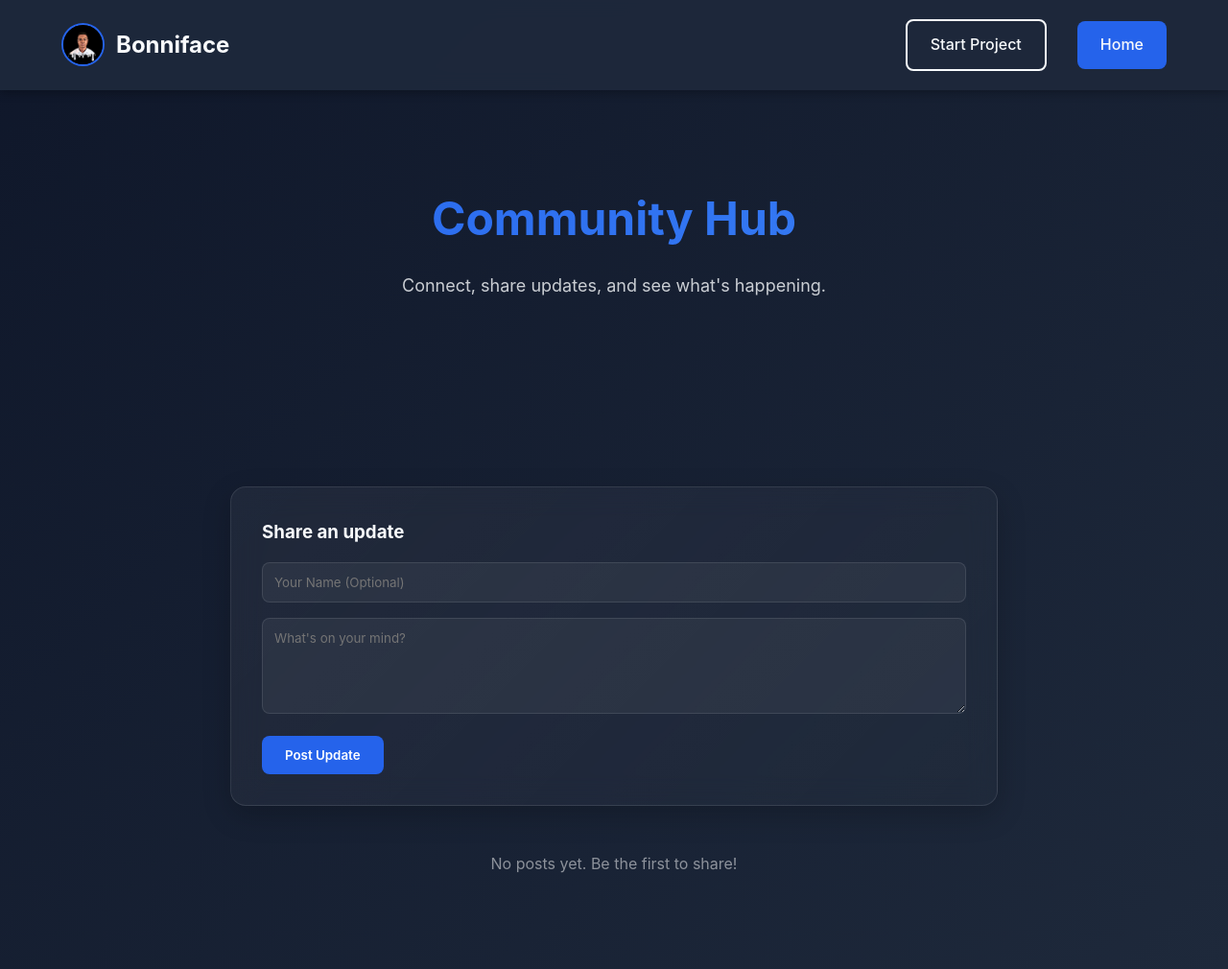
After one commit to FUSE-N/fuse-n, a Flask app: template templates/community.html in a window 1280 px wide. The commit adds this page. Shown: the whole page at 96% size. Run offline with Flask 3, Linux system fonts and the light colour scheme; the template is opened without the code that fills it, so the values that code supplies are empty.

Commit message:
feat: Add community and admin pages, and refactor data management and email services into a new `services` module.

```diff
--- a/app.py
+++ b/app.py
@@ -8,10 +8,13 @@ from flask import (
     url_for,
 )
 from flask_mail import Mail, Message
-import gspread
-from oauth2client.service_account import ServiceAccountCredentials
 import datetime
 import random
+import os
+
+from dotenv import load_dotenv
+from werkzeug.utils import secure_filename
+from services import get_data_manager, get_email_service
 import os
 
 from dotenv import load_dotenv
@@ -34,31 +37,11 @@ app.config["MAIL_USERNAME"] = os.getenv("MAIL_USERNAME")  # Your email
 app.config["MAIL_PASSWORD"] = os.getenv("MAIL_PASSWORD")  # Your app password
 mail = Mail(app)
 
-# ---------------- GOOGLE SHEETS CONFIG ----------------
-scope = [
-    "https://spreadsheets.google.com/feeds",
-    "https://www.googleapis.com/auth/drive",
-]
-
-sheet = None
-client = None
-if os.path.exists("credentials.json"):
-    try:
-<<<<<<< HEAD
-<<<<<<< HEAD
-        creds = ServiceAccountCredentials.from_json_keyfile_name(
-            "credentials.json", scope)
-=======
-        creds = ServiceAccountCredentials.from_json_keyfile_name("credentials.json", scope)
->>>>>>> 5ac7f9c (Add graceful handling for missing Google Sheets credentials and update app settings)
-=======
-        creds = ServiceAccountCredentials.from_json_keyfile_name(
-            "credentials.json", scope)
->>>>>>> 12e2763 (replit)
-        client = gspread.authorize(creds)
-        sheet = client.open("Client_Project_Submissions").sheet1
-    except Exception as e:
-        print(f"Warning: Could not connect to Google Sheets: {e}")
+# ---------------- SERVICES SETUP ----------------
+data_manager = get_data_manager("Client_Project_Submissions")
+community_manager = get_data_manager("Community_Posts")
+activity_manager = get_data_manager("Activity_Log")
+email_service = get_email_service(app, mail)
 
 
 # ---------------- HELPERS ----------------
@@ -84,16 +67,8 @@ def save_uploaded_file(file, project_id):
 
 def send_client_email(email, name, project_id, title, service, date_submitted):
     """Send confirmation email to client."""
-    if not app.config.get("MAIL_USERNAME"):
-        print(f"Email sending disabled. Would send to {email}")
-        return
-    try:
-        msg = Message(
-            subject=f"Project Received — {project_id}",
-            sender=app.config["MAIL_USERNAME"],
-            recipients=[email],
-        )
-        msg.body = f"""
+    subject = f"Project Received — {project_id}"
+    body = f"""
     Dear {name},
 
     Thank you for reaching out to Fuse-IN. Your project request has been received successfully.
@@ -109,40 +84,24 @@ def send_client_email(email, name, project_id, title, service, date_submitted):
     Boniface Kalong
     Freelance Research Analyst | AI & Data Science Consultant
     """
-        mail.send(msg)
-    except Exception as e:
-        print(f"Error sending client email: {e}")
+
+    email_service.send_email(subject, [email], body)
 
 
 def send_admin_email(admin_email, data, filepath=None):
     """Send notification email to admin."""
-    if not app.config.get("MAIL_USERNAME") or not admin_email:
-        print(f"Email sending disabled. Would send to {admin_email}")
-        return
-    try:
-        msg = Message(
-            subject=f"New Project Submission — {data['project_id']}",
-            sender=app.config["MAIL_USERNAME"],
-            recipients=[admin_email],
-        )
+    # Logic is now handled inside email_service, including checking for valid sender/recipients
+    if not admin_email:
+         print("No admin email configured.")
+         return
 
-<<<<<<< HEAD
-<<<<<<< HEAD
-        file_notice = (f"Attached File: {os.path.basename(filepath)}"
-                       if filepath else "No file uploaded.")
-=======
-        file_notice = (
-            f"Attached File: {os.path.basename(filepath)}"
-            if filepath
-            else "No file uploaded."
-        )
->>>>>>> d1e0161 (Make sending emails optional when credentials are not provided)
-=======
-        file_notice = (f"Attached File: {os.path.basename(filepath)}"
-                       if filepath else "No file uploaded.")
->>>>>>> 12e2763 (replit)
+    file_notice = (
+        f"Attached File: {os.path.basename(filepath)}"
+        if filepath
+        else "No file uploaded."
+    )
 
-        msg.body = f"""
+    msg_body = f"""
     New project submission received.
 
     Project ID: {data["project_id"]}
@@ -158,24 +117,14 @@ def send_admin_email(admin_email, data, filepath=None):
     {file_notice}
     """
 
-        # Attach file if exists
-        if filepath and os.path.exists(filepath):
-            with app.open_resource(filepath) as f:
-<<<<<<< HEAD
-<<<<<<< HEAD
-                msg.attach(os.path.basename(filepath),
-                           "application/octet-stream", f.read())
-=======
-                msg.attach(os.path.basename(filepath), "application/octet-stream", f.read())
->>>>>>> d1e0161 (Make sending emails optional when credentials are not provided)
-=======
-                msg.attach(os.path.basename(filepath),
-                           "application/octet-stream", f.read())
->>>>>>> 12e2763 (replit)
 
-        mail.send(msg)
-    except Exception as e:
-        print(f"Error sending admin email: {e}")
+    email_service.send_email(
+        subject=f"New project submission received — {data['project_id']}",
+        recipients=[admin_email],
+        body=msg_body,
+        attachment_path=filepath,
+        app_instance=app
+    )
 
 
 # ---------------- ROUTES ----------------
@@ -209,45 +158,23 @@ def submit():
     # Save uploaded file
     filepath = save_uploaded_file(uploaded_file, project_id)
 
-    # Save data to Google Sheet
-    if sheet:
-<<<<<<< HEAD
-<<<<<<< HEAD
-=======
->>>>>>> 12e2763 (replit)
-        sheet.append_row([
-            date_submitted,
-            project_id,
-            name,
-            email,
-            title,
-            service,
-            description,
-            tools,
-            deadline,
-            budget,
-            filepath or "No file",
-        ])
-<<<<<<< HEAD
-=======
-        sheet.append_row(
-            [
-                date_submitted,
-                project_id,
-                name,
-                email,
-                title,
-                service,
-                description,
-                tools,
-                deadline,
-                budget,
-                filepath or "No file",
-            ]
-        )
->>>>>>> 5ac7f9c (Add graceful handling for missing Google Sheets credentials and update app settings)
-=======
->>>>>>> 12e2763 (replit)
+    # Save data
+    data_manager.append_row([
+        date_submitted,
+        project_id,
+        name,
+        email,
+        title,
+        service,
+        description,
+        tools,
+        deadline,
+        budget,
+        filepath or "No file",
+    ])
+
+    # Log Activity
+    activity_manager.append_row([date_submitted, "New Project Submission", f"Project ID: {project_id} by {name}"])
 
     # Send emails
     send_client_email(email, name, project_id, title, service, date_submitted)
@@ -323,10 +250,40 @@ def submit():
             Your project (<strong>{project_id}</strong>) has been received.<br>
             A confirmation email has been sent to <strong>Bonniface</strong>.</p>
             <a href="/">← Back to Home</a>
+            <br><br>
+            <a href="/community" style="background:#10b981;">Visit Community Hub</a>
         </div>
     </body>
     </html>
     """
+
+# ---------------- COMMUNITY SECTION ----------------
+@app.route("/community")
+def community():
+    """Community page to display posts."""
+    posts = community_manager.get_all_values()
+    # If GSheets returns list of lists, we might need to map them to dicts if we want cleaner template usage.
+    # For now assume list: [Date, Name, Content]
+    return render_template("community.html", posts=posts)
+
+@app.route("/community/post", methods=["POST"])
+def community_post():
+    """Handle new community post."""
+    name = request.form.get("name", "Anonymous")
+    content = request.form.get("content")
+
+    if not content:
+        return redirect(url_for("community"))
+
+    date_posted = datetime.datetime.now().strftime("%Y-%m-%d %H:%M:%S")
+
+    # Structure: [Date, Name, Content]
+    community_manager.append_row([date_posted, name, content])
+
+    # Log Activity
+    activity_manager.append_row([date_posted, "New Community Post", f"By {name}"])
+
+    return redirect(url_for("community"))
 
 
 # ---------------- ADMIN SECTION ----------------
@@ -371,11 +328,30 @@ def dashboard():
         return redirect(url_for("admin_login"))
 
     data = []
-    if sheet:
-        data = sheet.get_all_values()
-        data = data[1:] if len(data) > 1 else []  # skip headers
+    # Get all values from data manager
+    data = data_manager.get_all_values()
+    if data and len(data) > 1:
+         data = data[1:] # skip header if it exists
 
-    return render_template("admin.html", data=data)
+    # Analytics
+    total_projects = len(data)
+    recent_activities = activity_manager.get_all_values()
+
+    # Filter "New Project Submission" and "New Community Post" counts if wanted, or just total logs
+
+    if recent_activities:
+        recent_activities.reverse() # Show newest first
+        recent_activities = recent_activities[:10] # Limit to 10
+
+    community_posts = community_manager.get_all_values()
+
+    stats = {
+        "total_projects": total_projects,
+        "community_posts": len(community_posts),
+        "recent_activity_count": len(recent_activities) if recent_activities else 0
+    }
+
+    return render_template("admin.html", data=data, stats=stats, activities=recent_activities)
 
 
 @app.route("/logout", methods=["POST"])
--- /dev/null
+++ b/templates/community.html
@@ -0,0 +1,129 @@
+<!DOCTYPE html>
+<html lang="en">
+<head>
+    <meta charset="UTF-8">
+    <meta name="viewport" content="width=device-width, initial-scale=1.0">
+    <title>Community Hub | Bonniface Freelance</title>
+    <link rel="icon" href="../static/img/boni_avatar.jpg">
+    <link rel="stylesheet" href="../static/styles.css">
+    <style>
+        body {
+            background: linear-gradient(135deg, #0f172a 0%, #1e293b 100%);
+            color: var(--light);
+        }
+        .page-header {
+            padding: 6rem 0 3rem;
+            text-align: center;
+        }
+        .page-title {
+            font-size: 3rem;
+            background: linear-gradient(135deg, var(--primary), var(--accent));
+            -webkit-background-clip: text;
+            -webkit-text-fill-color: transparent;
+            margin-bottom: 1rem;
+        }
+        .feed-container {
+            max-width: 800px;
+            margin: 0 auto;
+        }
+        .post-form-card {
+            background: linear-gradient(135deg, rgba(255, 255, 255, 0.05), rgba(255, 255, 255, 0.02));
+            backdrop-filter: blur(15px);
+            border-radius: 1rem;
+            padding: 2rem;
+            border: 1px solid rgba(255, 255, 255, 0.1);
+            margin-bottom: 3rem;
+            box-shadow: 0 10px 30px rgba(0,0,0,0.2);
+        }
+        .post-card {
+            background: rgba(30, 41, 59, 0.6);
+            border-radius: 0.75rem;
+            padding: 1.5rem;
+            margin-bottom: 1.5rem;
+            border: 1px solid rgba(255, 255, 255, 0.05);
+            transition: transform 0.2s;
+        }
+        .post-card:hover {
+            transform: translateY(-2px);
+            border-color: rgba(59, 130, 246, 0.3);
+        }
+        .post-meta {
+            display: flex;
+            justify-content: space-between;
+            color: rgba(255, 255, 255, 0.5);
+            font-size: 0.85rem;
+            margin-bottom: 0.5rem;
+        }
+        .post-author {
+            color: var(--accent);
+            font-weight: 600;
+        }
+        .post-content {
+            font-size: 1.1rem;
+            line-height: 1.6;
+            color: rgba(255, 255, 255, 0.9);
+        }
+    </style>
+</head>
+<body>
+    <header>
+        <div class="container">
+            <nav class="navbar">
+                <a href="/" class="logo-container">
+                    <img src="../static/img/boni_avatar.jpg" alt="Logo">
+                    <span class="logo">Bonniface</span>
+                </a>
+                <div class="nav-links">
+                    <a href="/start-project" class="btn btn-outline">Start Project</a>
+                    <a href="/" class="btn btn-primary">Home</a>
+                </div>
+            </nav>
+        </div>
+    </header>
+
+    <section class="container page-header">
+        <h1 class="page-title">Community Hub</h1>
+        <p class="section-description">Connect, share updates, and see what's happening.</p>
+    </section>
+
+    <section class="container feed-container">
+        <!-- Post Form -->
+        <div class="post-form-card">
+            <h3 style="margin-bottom: 1rem; color: var(--light);">Share an update</h3>
+            <form action="/community/post" method="POST">
+                <div style="margin-bottom: 1rem;">
+                    <input type="text" name="name" placeholder="Your Name (Optional)"
+                        style="width: 100%; padding: 0.75rem; border-radius: 0.5rem; border: 1px solid rgba(255,255,255,0.1); background: rgba(255,255,255,0.05); color: white;">
+                </div>
+                <div style="margin-bottom: 1rem;">
+                    <textarea name="content" placeholder="What's on your mind?" required
+                        style="width: 100%; padding: 0.75rem; border-radius: 0.5rem; border: 1px solid rgba(255,255,255,0.1); background: rgba(255,255,255,0.05); color: white; min-height: 100px; resize: vertical;"></textarea>
+                </div>
+                <button type="submit" class="btn">Post Update</button>
+            </form>
+        </div>
+
+        <!-- Feed -->
+        <div class="feed-list">
+            {% if posts %}
+                {% for post in posts|reverse %}
+                <div class="post-card">
+                    <div class="post-meta">
+                        <span class="post-author">{{ post[1] }}</span>
+                        <span>{{ post[0] }}</span>
+                    </div>
+                    <div class="post-content">
+                        {{ post[2] }}
+                    </div>
+                </div>
+                {% endfor %}
+            {% else %}
+                <div style="text-align: center; color: rgba(255,255,255,0.5);">
+                    <p>No posts yet. Be the first to share!</p>
+                </div>
+            {% endif %}
+        </div>
+    </section>
+
+</body>
+</html>
```
Also changed, not shown: services.py (added, +106 -0 lines), templates/admin.html (+74 -9 lines).
